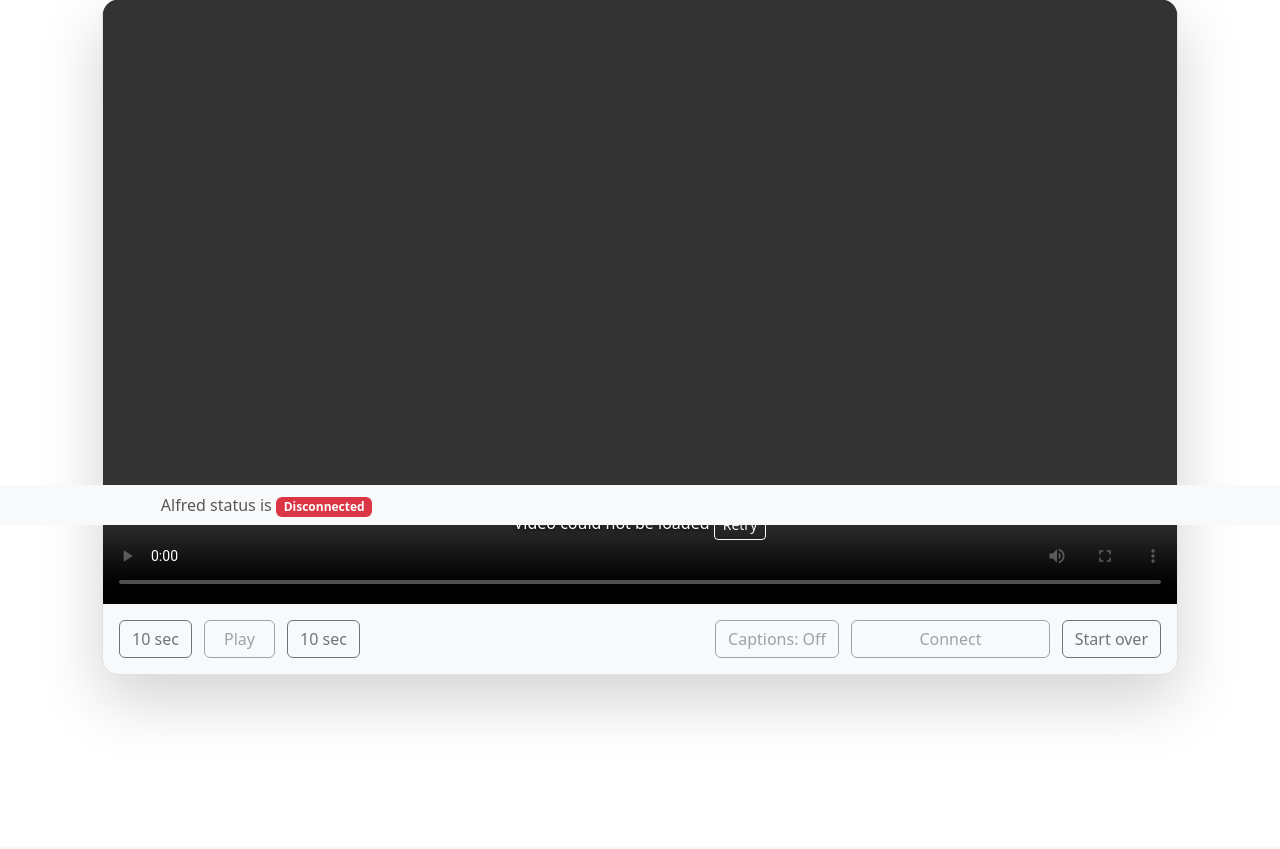
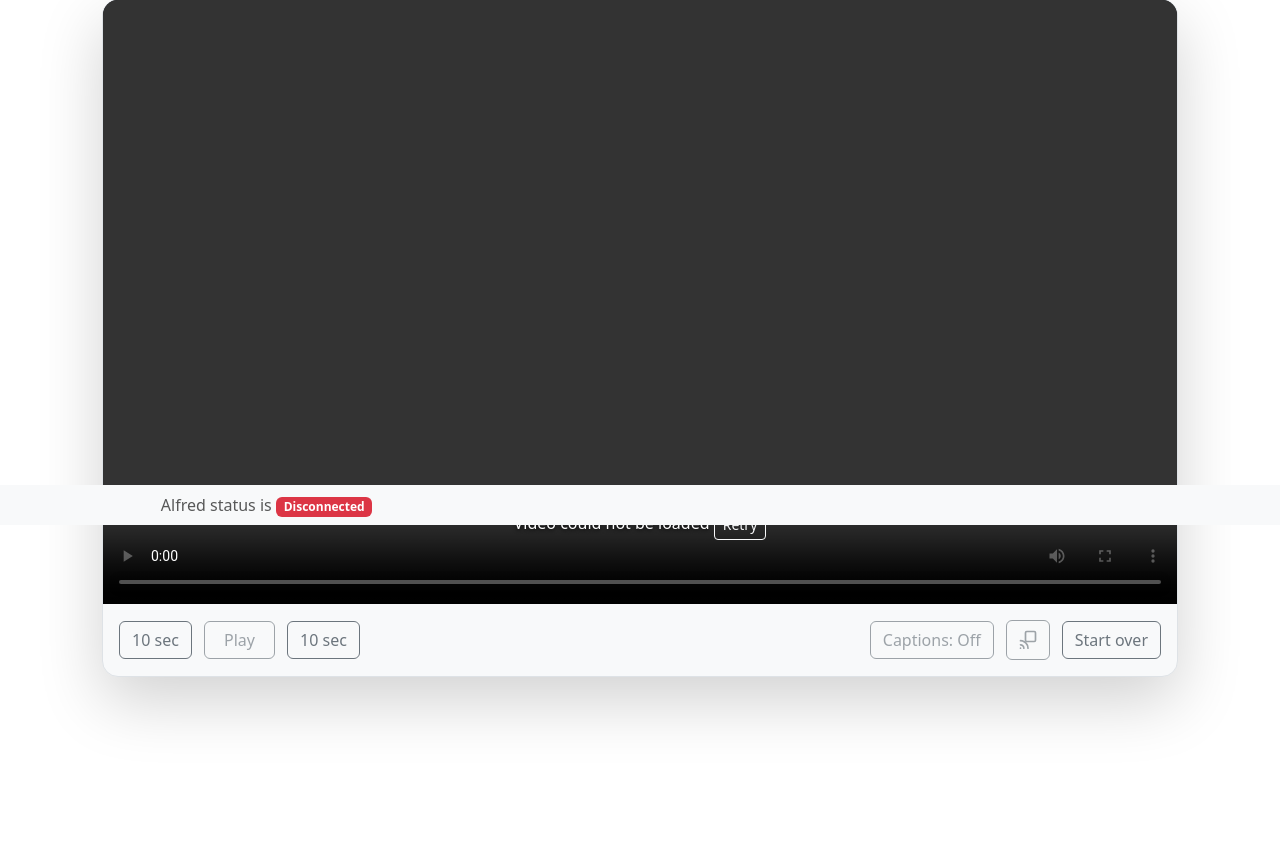
Before and after one commit to kyokley/MediaViewer, a Django app: template mediaviewer/templates/mediaviewer/b2player.html in a window 1280 px wide. Shown: the part 275-1124 px from the top of the page. Before the commit the page ends 983 px from the top, so only its background shows below. Run offline with Django 3.2, Linux system fonts and the light colour scheme; the template is opened without the code that fills it, so the values that code supplies are empty; some libraries are stand-ins or nearby versions.

Commit message:
style(player): render compact protocol-specific wireless icons

```diff
--- a/mediaviewer/static/assets/b2player.css
+++ b/mediaviewer/static/assets/b2player.css
@@ -129,6 +129,21 @@
     visibility: hidden;
 }
 
+#cast-video {
+    flex: 0 0 2.75rem;
+    width: 2.75rem;
+    min-width: 2.75rem;
+    height: 2.5rem;
+    padding: .5rem;
+}
+
+.b2-airplay-icon,
+.b2-chromecast-icon {
+    display: block;
+    width: 1.25rem;
+    height: 1.25rem;
+}
+
 .b2-player-hint {
     margin: -.25rem 1rem 1rem;
     color: var(--bs-secondary-color);
--- a/mediaviewer/static/assets/b2player.js
+++ b/mediaviewer/static/assets/b2player.js
@@ -208,25 +208,26 @@
     const updateWirelessButton = () => {
       if (!castButton) return;
       const route = getWirelessRoute();
-      let label = "Connect";
       let accessibleLabel = "Choose playback device";
-      let icon = "bi-broadcast-pin";
+      let connected = false;
       if (route === "cast") {
-        const connected =
+        connected =
           castState === window.cast?.framework?.CastState?.CONNECTED ||
           Boolean(castContext?.getCurrentSession?.());
-        label = connected ? "Chromecast connected" : "Cast video";
-        accessibleLabel = label;
-        icon = "bi-cast";
+        accessibleLabel = connected ? "Chromecast connected" : "Cast video";
       } else if (route === "airplay") {
-        const connected = isAirplayActive();
-        label = connected ? "AirPlay connected" : "AirPlay video";
-        accessibleLabel = label;
+        connected = isAirplayActive();
+        accessibleLabel = connected ? "AirPlay connected" : "AirPlay video";
       }
-      if (castButtonLabel)
-        castButtonLabel.innerHTML = `<i class="${icon}" aria-hidden="true"></i> ${label}`;
+      if (castButtonLabel) {
+        castButtonLabel.innerHTML =
+          route === "airplay"
+            ? '<svg class="b2-airplay-icon" viewBox="0 0 24 24" aria-hidden="true" focusable="false"><rect x="3" y="3" width="18" height="12" rx="2" fill="none" stroke="currentColor" stroke-width="2"></rect><path d="M12 14 3 23h18z" fill="currentColor"></path></svg>'
+            : '<svg class="b2-chromecast-icon" viewBox="0 0 24 24" aria-hidden="true" focusable="false"><rect x="9" y="3" width="12" height="12" rx="1.5" fill="none" stroke="currentColor" stroke-width="2"></rect><path d="M3 14a9 9 0 0 1 9 9M3 19a4 4 0 0 1 4 4" fill="none" stroke="currentColor" stroke-linecap="round" stroke-width="2"></path><circle cx="3" cy="23" r="1" fill="currentColor"></circle></svg>';
+      }
       castButton.setAttribute("aria-label", accessibleLabel);
       castButton.setAttribute("title", accessibleLabel);
+      castButton.classList.toggle("active", connected);
       const castConnecting =
         castState === window.cast?.framework?.CastState?.CONNECTING;
       castButton.disabled =
--- a/mediaviewer/templates/mediaviewer/b2player.html
+++ b/mediaviewer/templates/mediaviewer/b2player.html
@@ -62,7 +62,19 @@
                         type="button"
                         aria-label="Choose playback device"
                         title="Choose playback device"
-                        disabled><span class="b2-control-label"><i class="bi-broadcast-pin" aria-hidden="true"></i> Connect</span><span class="b2-control-size" aria-hidden="true"><i class="bi-broadcast-pin"></i> Connect</span><span class="b2-control-size" aria-hidden="true"><i class="bi-cast"></i> Cast video</span><span class="b2-control-size" aria-hidden="true"><i class="bi-broadcast-pin"></i> AirPlay video</span><span class="b2-control-size" aria-hidden="true"><i class="bi-cast"></i> Chromecast connected</span><span class="b2-control-size" aria-hidden="true"><i class="bi-broadcast-pin"></i> AirPlay connected</span></button>
+                        disabled>
+                    <span class="b2-control-label">
+                        <svg class="b2-chromecast-icon"
+                             viewBox="0 0 24 24"
+                             aria-hidden="true"
+                             focusable="false">
+                            <rect x="9" y="3" width="12" height="12" rx="1.5" fill="none" stroke="currentColor" stroke-width="2"></rect>
+                            <path d="M3 14a9 9 0 0 1 9 9M3 19a4 4 0 0 1 4 4" fill="none" stroke="currentColor" stroke-linecap="round" stroke-width="2">
+                            </path>
+                            <circle cx="3" cy="23" r="1" fill="currentColor"></circle>
+                        </svg>
+                    </span>
+                </button>
                 {% if next_url %}<button class="btn {% if player_config.binge_mode %}btn-success{% else %}btn-danger{% endif %}"
         id="binge-toggle"
         type="button"
```
Also changed, not shown: mediaviewer/tests/js/b2player.test.cjs (+39 -18 lines).
